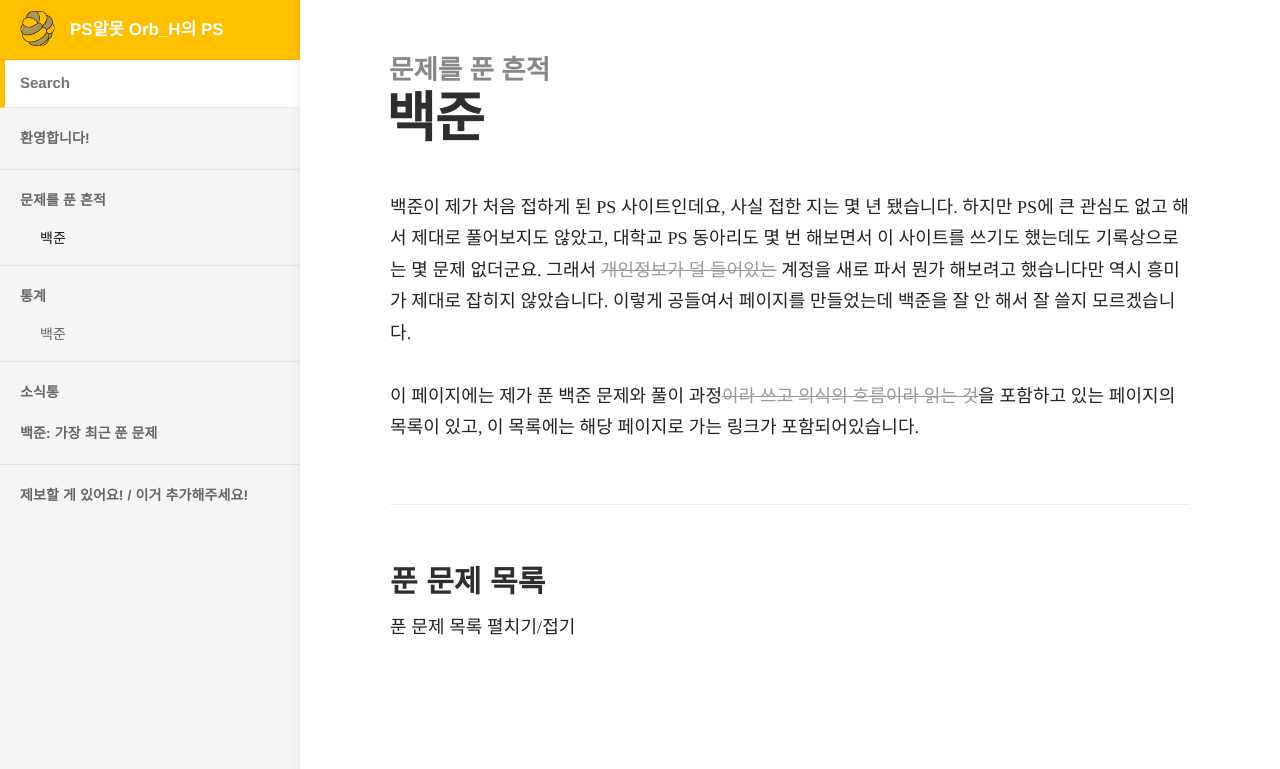
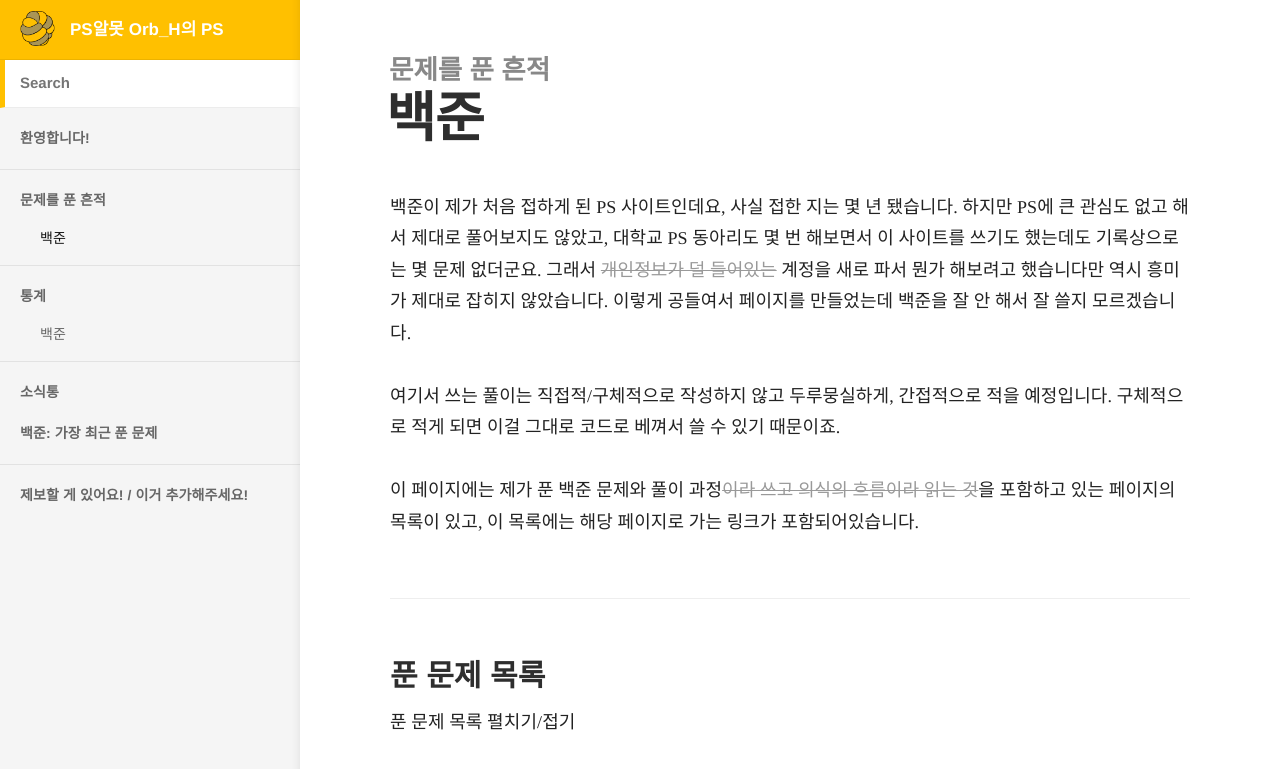
Before and after one commit to Orb-H/nojam, a Jekyll site: the page built from docs/_docs/nojam.md, in a window 1280 px wide. Shown: the top 769 px of the page. Built offline with Jekyll 4.4.1, drawn with Linux system fonts in a browser that asks for light colours.

Commit message:
add content in nojam.md

```diff
--- a/docs/_docs/nojam.md
+++ b/docs/_docs/nojam.md
@@ -5,6 +5,8 @@
 ---
 
 백준이 제가 처음 접하게 된 PS 사이트인데요, 사실 접한 지는 몇 년 됐습니다. 하지만 PS에 큰 관심도 없고 해서 제대로 풀어보지도 않았고, 대학교 PS 동아리도 몇 번 해보면서 이 사이트를 쓰기도 했는데도 기록상으로는 몇 문제 없더군요. 그래서 ~~개인정보가 덜 들어있는~~ 계정을 새로 파서 뭔가 해보려고 했습니다만 역시 흥미가 제대로 잡히지 않았습니다. 이렇게 공들여서 페이지를 만들었는데 백준을 잘 안 해서 잘 쓸지 모르겠습니다.
+
+여기서 쓰는 풀이는 직접적/구체적으로 작성하지 않고 두루뭉실하게, 간접적으로 적을 예정입니다. 구체적으로 적게 되면 이걸 그대로 코드로 베껴서 쓸 수 있기 때문이죠.
 
 이 페이지에는 제가 푼 백준 문제와 풀이 과정~~이라 쓰고 의식의 흐름이라 읽는 것~~을 포함하고 있는 페이지의 목록이 있고, 이 목록에는 해당 페이지로 가는 링크가 포함되어있습니다.
 
```
